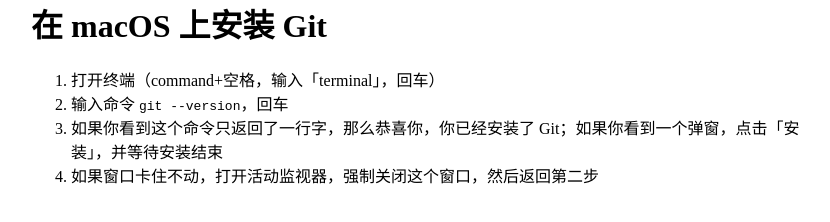
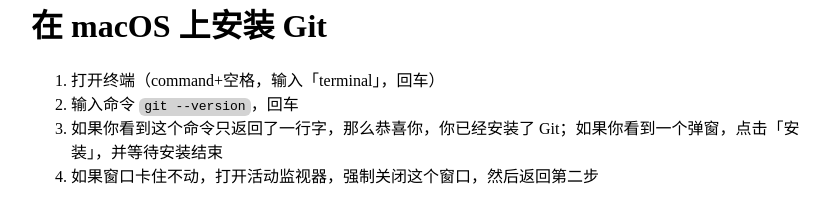
Before and after one commit to ChengYuShun/git-tutorial, a plain HTML site: page installation/mac.html in a window 1280 px wide. Shown: the whole page, without its empty margins (209-1039 px from the left). Drawn offline with Linux system fonts and the light colour scheme.

Commit message:
Update the stylesheet; add styles for code elements.

```diff
--- a/styles.css
+++ b/styles.css
@@ -7,3 +7,9 @@ em {
     font-style: normal;
     font-weight: bold;
 }
+
+code {
+    background-color: lightgray;
+    padding: .1em .4em;
+    border-radius: 6px;
+}
```
